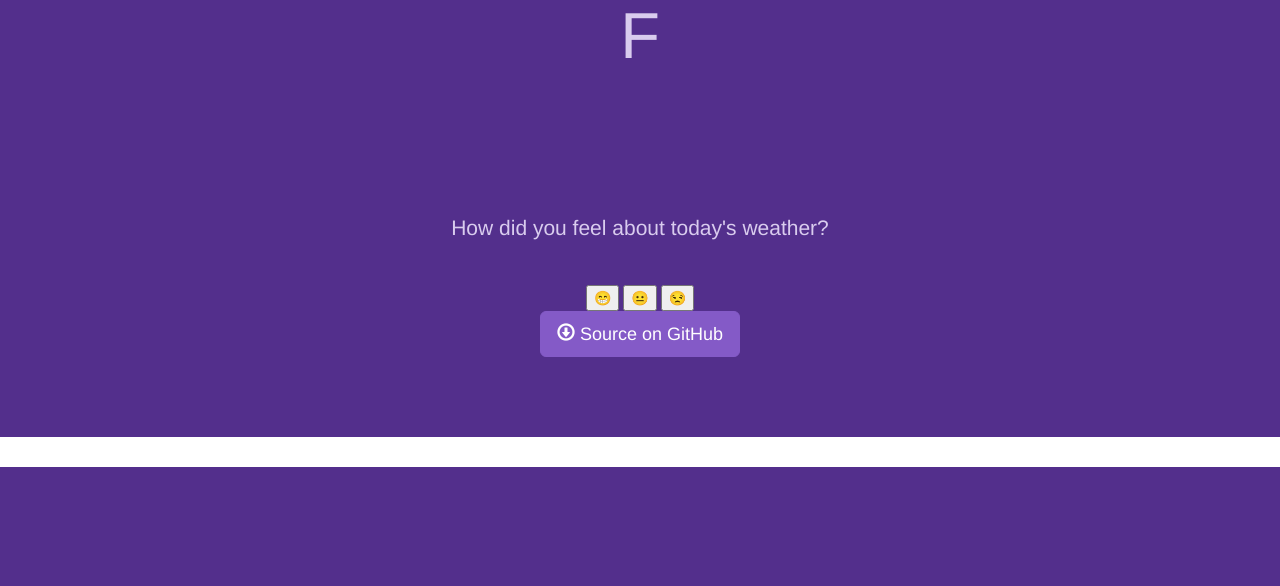
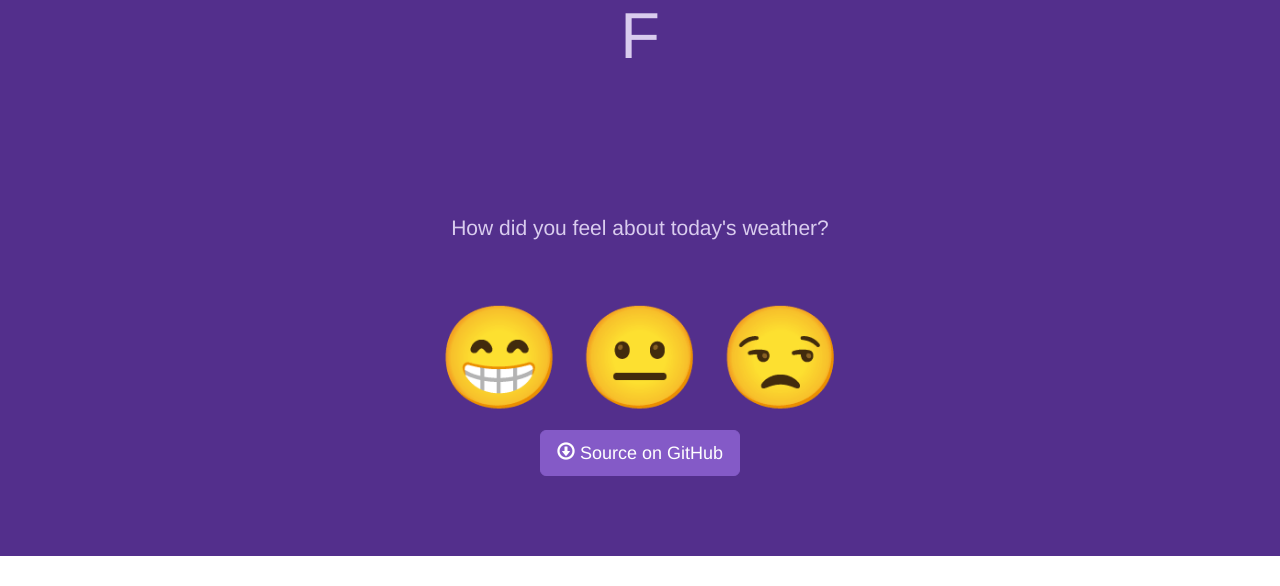
Before and after one commit to umaunni3/fairweatherfriend, a Django app: page / in a window 1280 px wide. Shown: the part 559-1145 px from the top of the page. Before the commit the page ends 1026 px from the top, so only its background shows below. Run offline with Django 3.2, Linux system fonts and the light colour scheme; data comes from the database, SQL or seed files in the repository; data that the repository does not hold is empty; some libraries are stand-ins or nearby versions.

Commit message:
trying to fix feedback buttons

```diff
--- a/hello/templates/index.html
+++ b/hello/templates/index.html
@@ -41,13 +41,13 @@
     <div>
 
         <p>How did you feel about today's weather?</p>
-        <button onclick="call_rate_weather(2)">&#128513;</button>
+        <button onclick="call_rate_weather(2)" style="background-color: Transparent; outline:none; border:none; font-size:100px">&#128513;</button>
 <!--       <a href="https://fairweatherfriend.herokuapp.com/api/register_weather_rating/2" style="font-size: 100px">&#128513;</a>-->
 
-        <button onclick="call_rate_weather(1)">&#128528;</button>
+        <button onclick="call_rate_weather(1)" style="background-color: Transparent; outline:none; border:none; font-size:100px">&#128528;</button>
 <!--        <a href="https://fairweatherfriend.herokuapp.com/api/register_weather_rating/1" style="font-size: 100px">&#128528;</a>-->
 
-        <button onclick="call_rate_weather(0)">&#128530;</button>
+        <button onclick="call_rate_weather(0)" style="background-color: Transparent; outline:none; border:none; font-size:100px">&#128530;</button>
 <!--        <a href="https://fairweatherfriend.herokuapp.com/api/register_weather_rating/0" style="font-size: 100px">&#128530;</a>-->
       </div>
 
```
